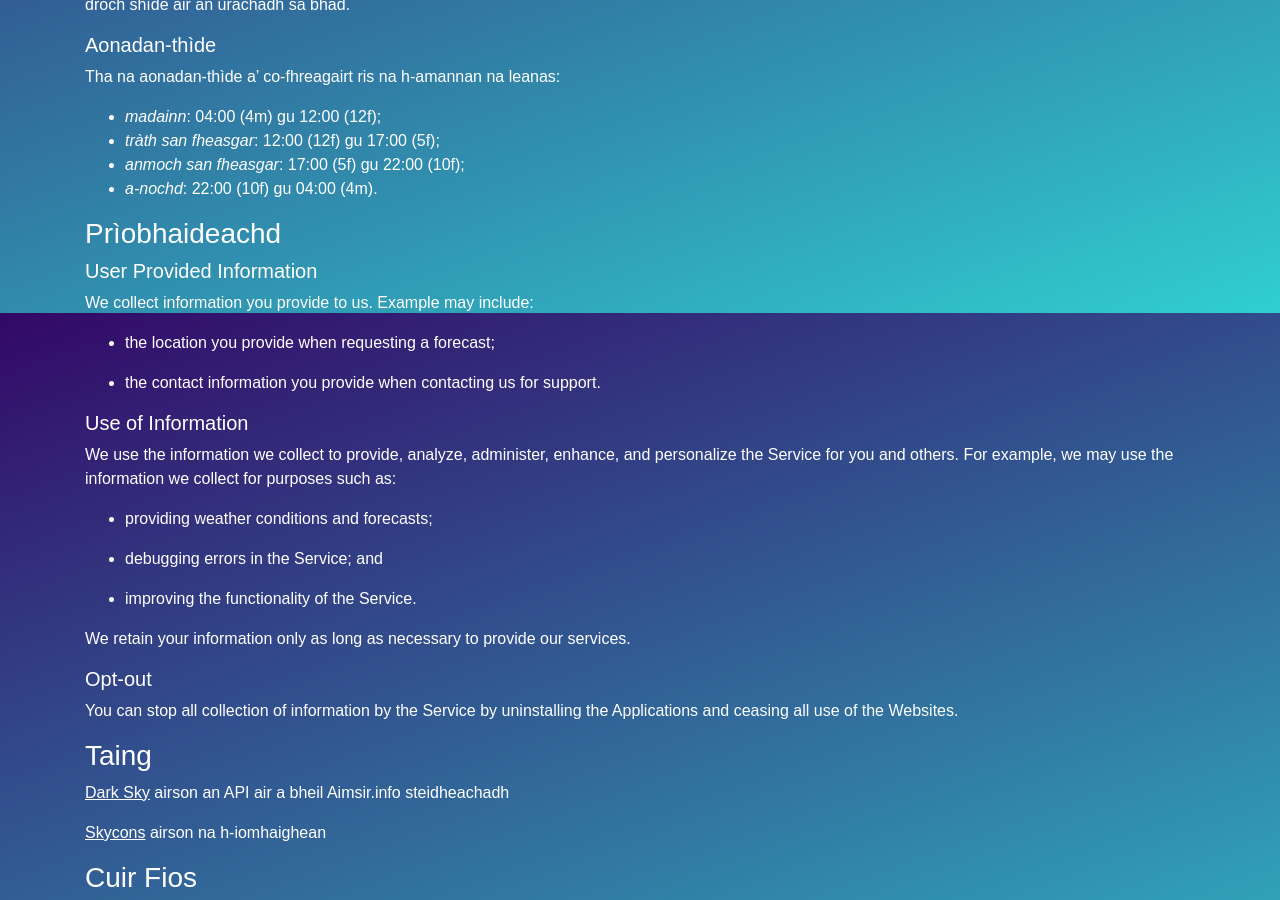
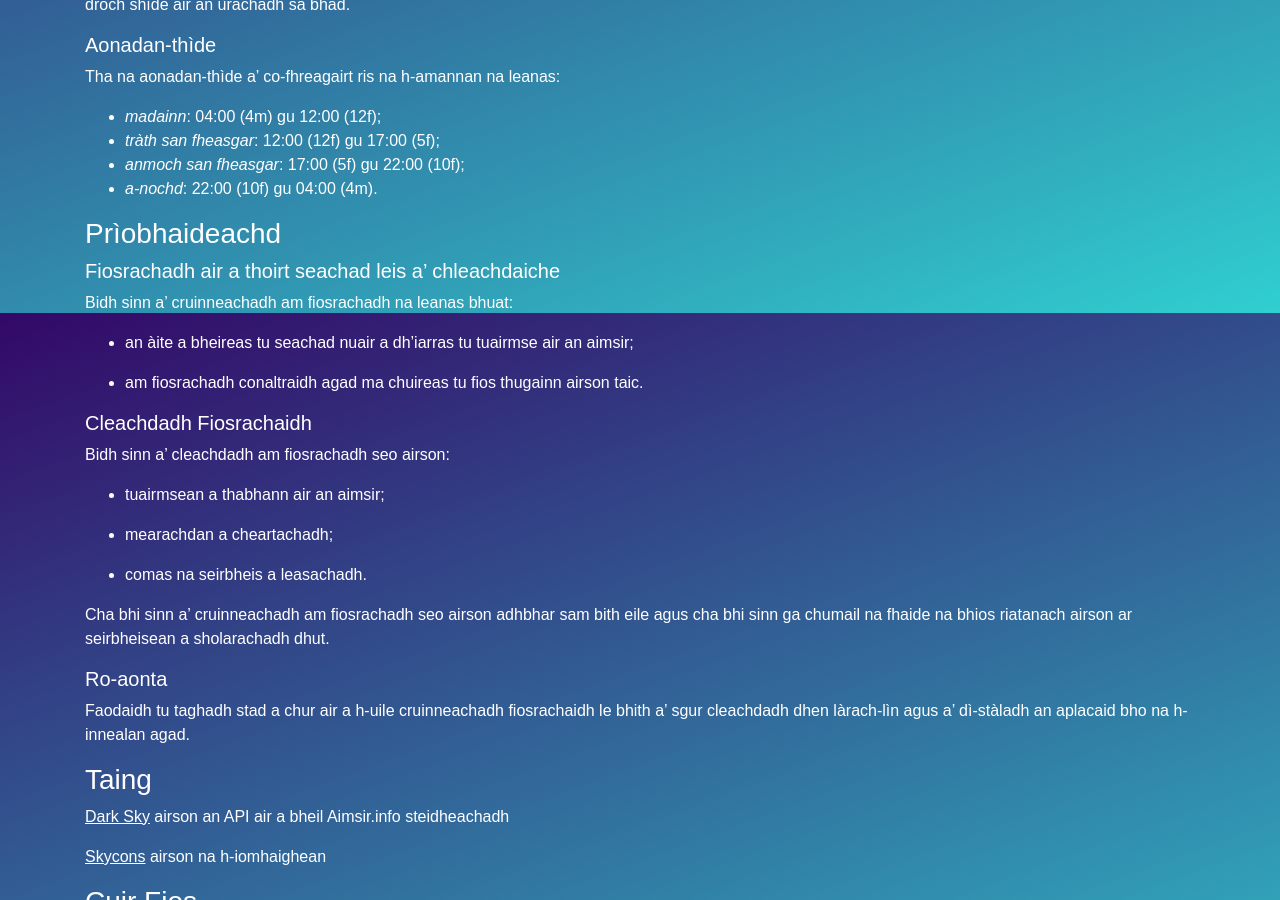
Before and after one commit to angeidheal/aimsir, a Jekyll site: the page built from mu-dheidhinn.md, in a window 1280 px wide and 900 px high, scrolled down 587 px. Built offline with Jekyll 4.4.1, drawn with Linux system fonts in a browser that asks for light colours; nearby versions of some CDN libraries; a script that is not in the unit is left out.

Commit message:
Update Privacy Policy

```diff
--- a/mu-dheidhinn.md
+++ b/mu-dheidhinn.md
@@ -35,29 +35,29 @@ Tha na aonadan-thìde a' co-fhreagairt ris na h-amannan na leanas:
 
 ### Prìobhaideachd
 
-##### User Provided Information
+##### Fiosrachadh air a thoirt seachad leis a' chleachdaiche
 
-We collect information you provide to us. Example may include:
+Bidh sinn a' cruinneachadh am fiosrachadh na leanas bhuat:
 
-* the location you provide when requesting a forecast;
+* an àite a bheireas tu seachad nuair a dh'iarras tu tuairmse air an aimsir;
 
-* the contact information you provide when contacting us for support.
+* am fiosrachadh conaltraidh agad ma chuireas tu fios thugainn airson taic.
 
-##### Use of Information
+##### Cleachdadh Fiosrachaidh
 
-We use the information we collect to provide, analyze, administer, enhance, and personalize the Service for you and others. For example, we may use the information we collect for purposes such as:
+Bidh sinn a' cleachdadh am fiosrachadh seo airson:
 
-* providing weather conditions and forecasts;
+* tuairmsean a thabhann air an aimsir;
 
-* debugging errors in the Service; and
+* mearachdan a cheartachadh;
 
-* improving the functionality of the Service.
+* comas na seirbheis a leasachadh.
 
-We retain your information only as long as necessary to provide our services.
+Cha bhi sinn a' cruinneachadh am fiosrachadh seo airson adhbhar sam bith eile agus cha bhi sinn ga chumail na fhaide na bhios riatanach airson ar seirbheisean a sholarachadh dhut.
 
-##### Opt-out
+##### Ro-aonta
 
-You can stop all collection of information by the Service by uninstalling the Applications and ceasing all use of the Websites.
+Faodaidh tu taghadh stad a chur air a h-uile cruinneachadh fiosrachaidh le bhith a' sgur cleachdadh dhen làrach-lìn agus a' dì-stàladh an aplacaid bho na h-innealan agad.
 
 ### Taing
 
```
